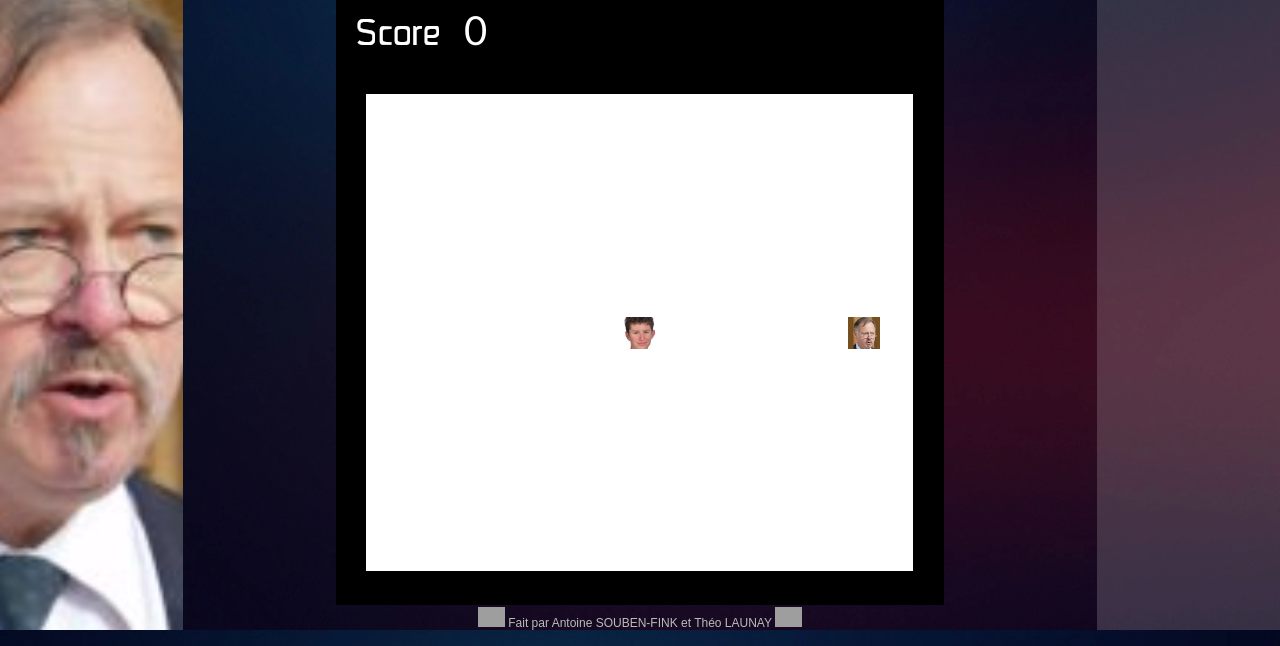
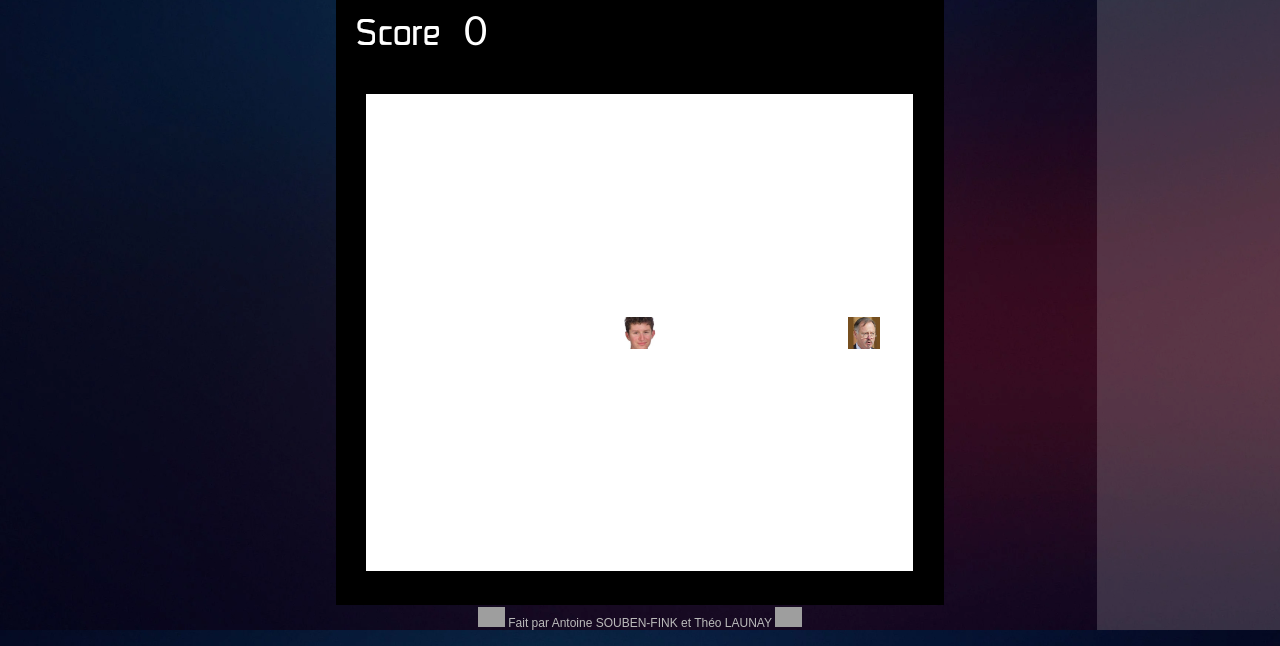
Before and after one commit to DocSystem/projet-nsi-2022, a website: page index.html in a window 1280 px wide. Shown: the part 170-816 px from the top of the page. Drawn offline with Linux system fonts and the light colour scheme; no server answers; grey boxes are pictures that could not be loaded.

Commit message:
final remove

```diff
--- a/index.html
+++ b/index.html
@@ -29,7 +29,7 @@
                 <h1>Jeu du Snake</h1>
                 <h2>Projet NSI</h2>
             </header>
-            <div style="flex-basis: 20%; height: 100%; background: url(/assets/img/seguin.jpg); background-size: cover; background-repeat: no-repeat; background-position: center;"></div>
+            <div style="flex-basis: 20%; height: 100%;"></div>
             <div class="snake_game">
                 <div id="menu">
                     <p>Difficulté : <button onclick="setDifficulty('easy')" id="diff_easy" active>Facile</button> <button onclick="setDifficulty('hard')" id="diff_hard">Difficile</button></p>
```
Also changed, not shown: package.json (+8 -1 lines).
